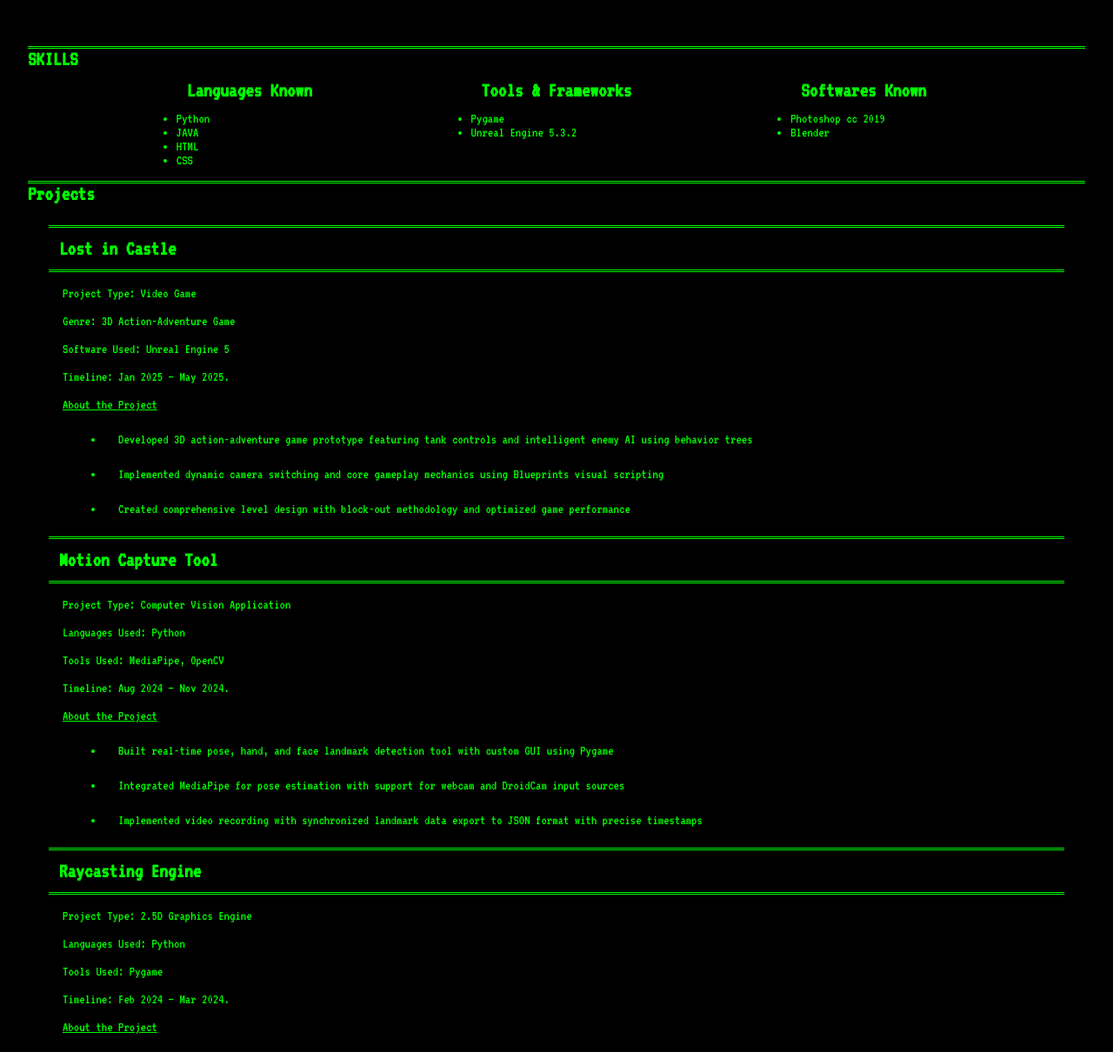
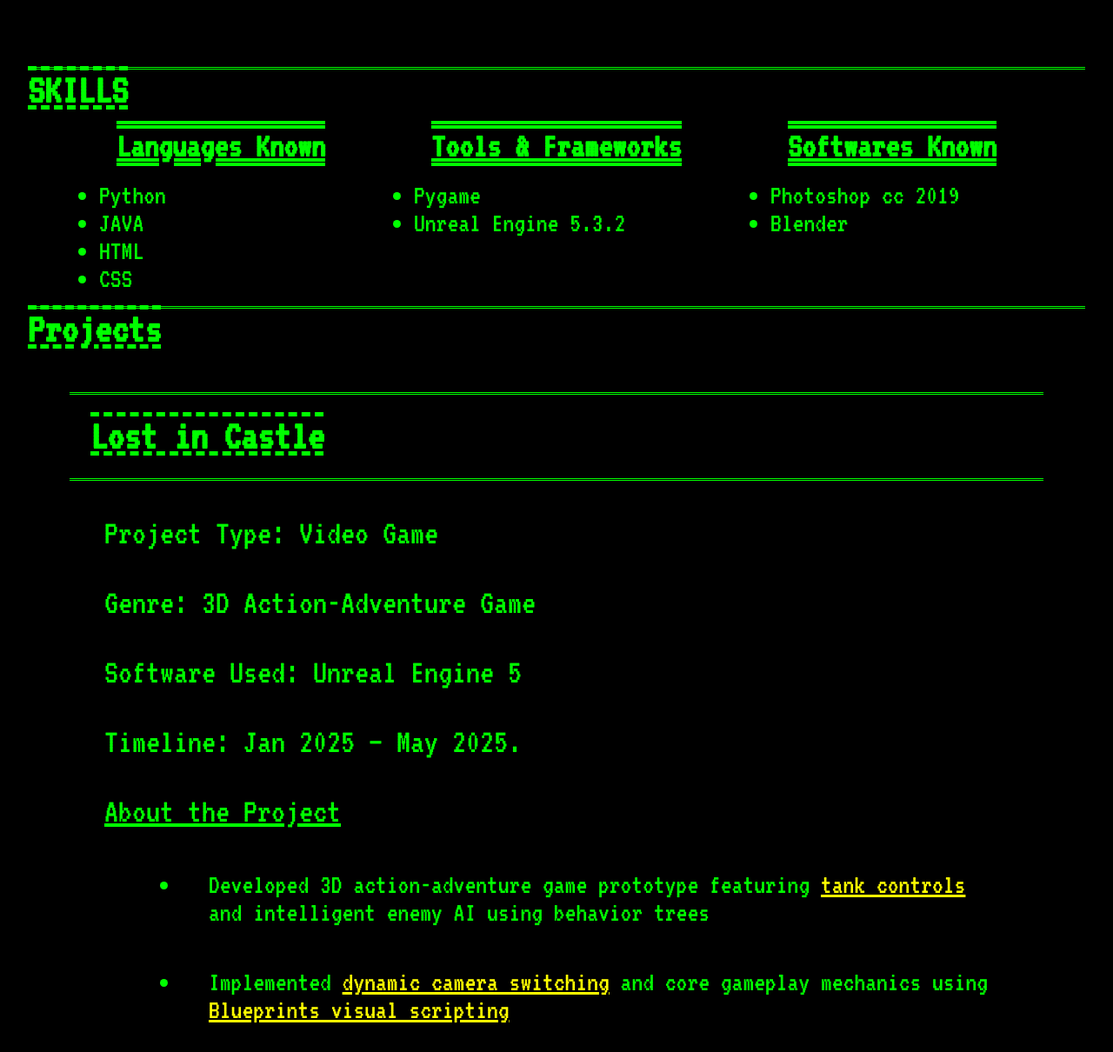
Before and after one commit to LoneWolf014/Portfolio_Website, a plain HTML site: page index.html in a window 1280 px wide. Shown: the part 656-1866 px from the top of the page at 87% size. Drawn offline with Linux system fonts and the light colour scheme.

Commit message:
Changed Font Sizes

```diff
--- a/index.html
+++ b/index.html
@@ -118,9 +118,14 @@
 
                             <ul>
                                 <li>Developed 3D action-adventure game prototype featuring
-                                     tank controls and intelligent enemy AI using behavior trees</li>
-                                <li>Implemented dynamic camera switching and core gameplay
-                                    mechanics using Blueprints visual scripting</li>
+                                     <u style="text-decoration-color: #ffff00;"><span style="color: #ffff00;">tank controls</span></u>
+                                     and intelligent enemy AI using behavior trees</li>
+                                <li>Implemented
+                                    <u style="text-decoration-color: #ffff00;"><span style="color: #ffff00;">dynamic camera switching</span></u>
+                                    and core gameplay mechanics using
+                                    <u style="text-decoration-color: #ffff00;"><span style="color: #ffff00;">Blueprints visual scripting</span></u>
+                                </li>
+
                                 <li>Created comprehensive level design with block-out methodology
                                     and optimized game performance</li>
                             </ul>
--- a/styling.css
+++ b/styling.css
@@ -5,6 +5,17 @@
     color: #00ff00;
 
     font-family: "VT323", monospace;
+}
+
+h1{
+    font-size: 3rem;
+
+    text-decoration: underline overline dashed;
+}
+
+h2, h3{
+    font-size: 1.5rem;
+    line-height: 1.4;
 }
 
 hr{
@@ -77,8 +88,17 @@ main{
     padding: 0.5em;
 }
 
+.languages, .Tools_Frameworks, .softwares{
+    font-size: 2rem;
+}
+
+.languages>h1, .Tools_Frameworks>h1, .softwares>h1{
+    font-size: 2.5rem;
+    text-decoration: underline overline double ;
+}
+
 .Projects_Container{
-    margin: 1.5em;
+    margin: 3em;
 }
 
 .Projects_Container .title{
@@ -87,11 +107,14 @@ main{
 
 .Projects_Container p{
     margin: 1em;
+    font-size: 2.5rem;
 }
 
 .Projects_Container ul li{
     margin: 1.5em 1.5em 1.5em 4em;
     padding-left: 1em;
+
+    font-size: 2rem;
 }
 
 footer{
```
